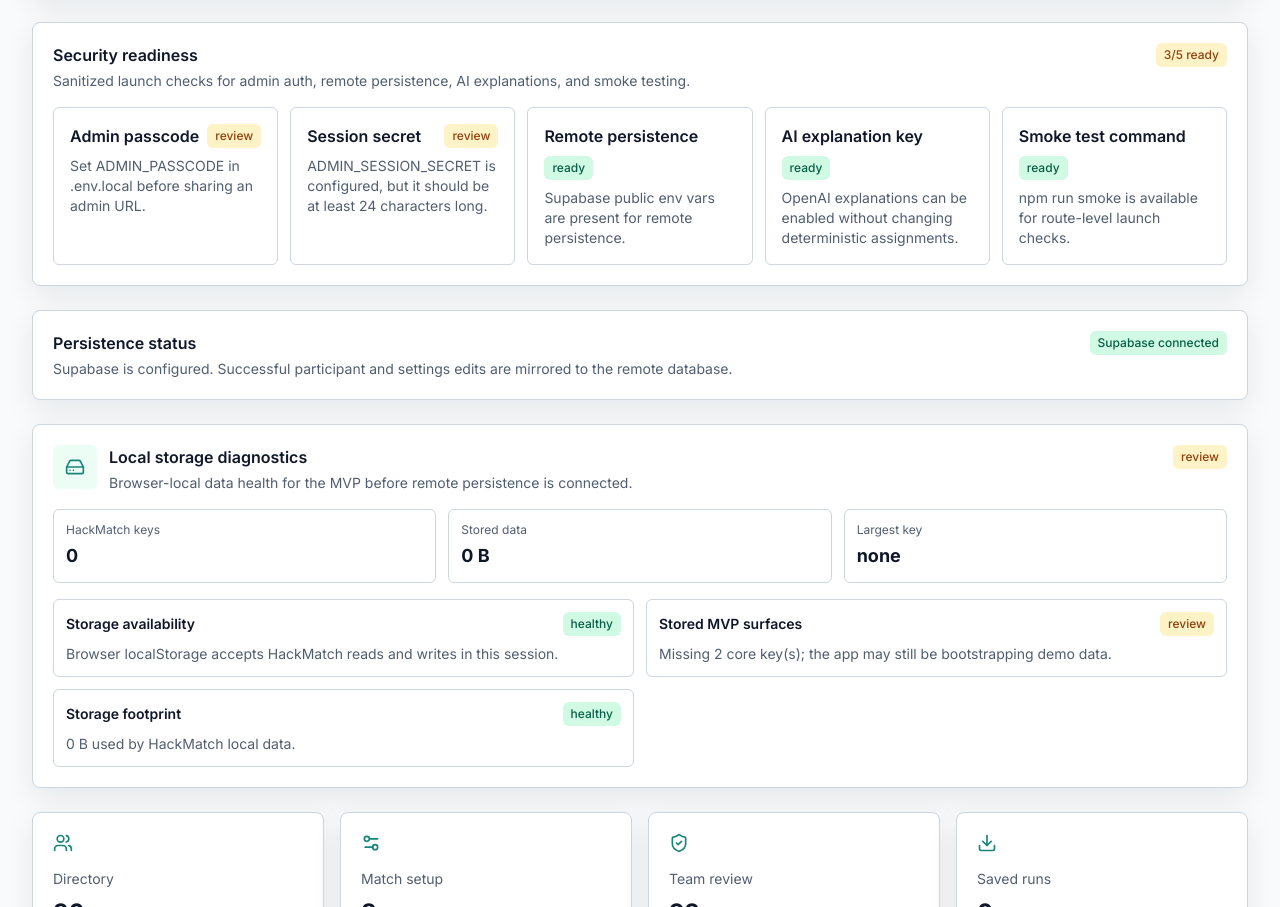
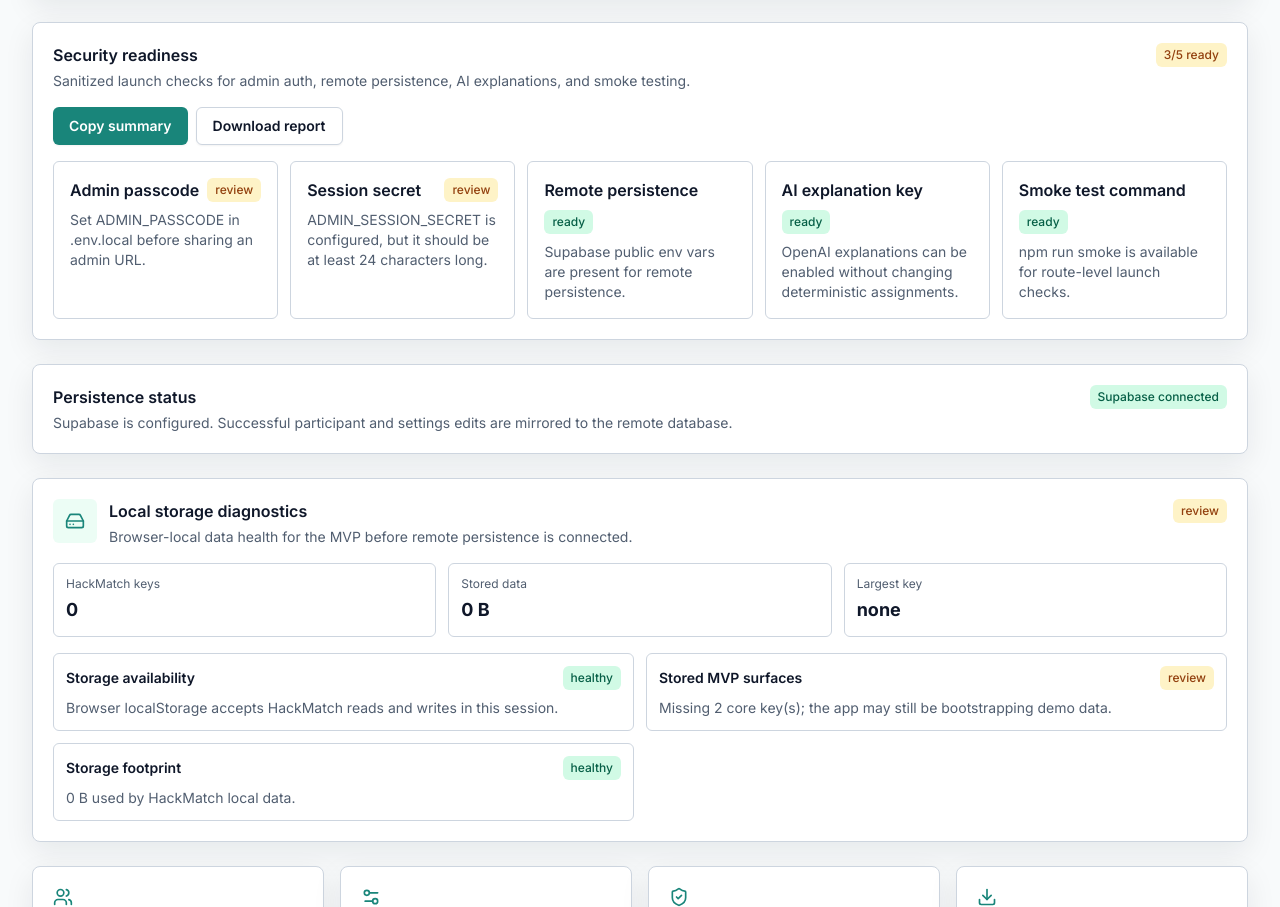
Before and after one commit to best-ed/HackMatch-AI, a Next.js app: page /admin in a window 1280 px wide. Shown: the part 1428-2335 px from the top of the page. Built offline with nearby package versions, Linux system fonts and the light colour scheme; no server answers; the database is empty.

Commit message:
feat: export sanitized security readiness summaries

```diff
--- a/components/admin-security-readiness.tsx
+++ b/components/admin-security-readiness.tsx
@@ -1,11 +1,14 @@
 "use client";
 
 import { useEffect, useState } from "react";
-import { Badge, Card } from "@/components/ui";
+import { Badge, Button, Card } from "@/components/ui";
+import { clipboardStatusMessage, copyTextToClipboard } from "@/lib/clipboard";
 import type { SecurityReadiness } from "@/lib/security-readiness";
+import { buildSecurityReadinessExportArtifact } from "@/lib/security-readiness-export";
 
 export function AdminSecurityReadiness() {
   const [readiness, setReadiness] = useState<SecurityReadiness | undefined>();
+  const [statusMessage, setStatusMessage] = useState("");
 
   useEffect(() => {
     let cancelled = false;
@@ -49,6 +52,24 @@ export function AdminSecurityReadiness() {
           {readiness ? `${readiness.readyCount}/${readiness.totalCount} ready` : "Loading"}
         </Badge>
       </div>
+      <div className="flex flex-wrap gap-2">
+        <Button disabled={!readiness} onClick={() => void copySummary()} type="button">
+          Copy summary
+        </Button>
+        <Button
+          className="border border-border bg-white text-foreground hover:bg-muted"
+          disabled={!readiness}
+          onClick={downloadSummary}
+          type="button"
+        >
+          Download report
+        </Button>
+      </div>
+      {statusMessage ? (
+        <div className="rounded-md border border-border bg-muted/40 px-3 py-2 text-sm text-muted-foreground">
+          {statusMessage}
+        </div>
+      ) : null}
       <div className="grid gap-3 md:grid-cols-2 xl:grid-cols-5">
         {(readiness?.checks ?? skeletonChecks).map((check) => (
           <div className="rounded-md border border-border bg-white p-4" key={check.label}>
@@ -64,6 +85,28 @@ export function AdminSecurityReadiness() {
       </div>
     </Card>
   );
+
+  async function copySummary() {
+    if (!readiness) return;
+
+    const artifact = buildSecurityReadinessExportArtifact({ readiness });
+    const result = await copyTextToClipboard(artifact.text);
+    setStatusMessage(clipboardStatusMessage(result, "Copied the sanitized security readiness summary."));
+  }
+
+  function downloadSummary() {
+    if (!readiness) return;
+
+    const artifact = buildSecurityReadinessExportArtifact({ readiness });
+    const blob = new Blob([artifact.text], { type: "text/plain;charset=utf-8" });
+    const url = window.URL.createObjectURL(blob);
+    const link = document.createElement("a");
+    link.href = url;
+    link.download = artifact.filename;
+    link.click();
+    window.URL.revokeObjectURL(url);
+    setStatusMessage(`Downloaded ${artifact.filename}.`);
+  }
 }
 
 const skeletonChecks: SecurityReadiness["checks"] = [
--- /dev/null
+++ b/lib/security-readiness-export.ts
@@ -0,0 +1,30 @@
+import type { SecurityReadiness } from "@/lib/security-readiness";
+
+export type SecurityReadinessExportArtifact = {
+  filename: string;
+  text: string;
+};
+
+export function buildSecurityReadinessExportArtifact({
+  readiness,
+  generatedAt = new Date().toISOString()
+}: {
+  readiness: SecurityReadiness;
+  generatedAt?: string;
+}): SecurityReadinessExportArtifact {
+  const timestamp = new Date(generatedAt).toISOString();
+  const compactDate = timestamp.replace(/[:.]/g, "-");
+
+  return {
+    filename: `hackmatch-security-readiness-${compactDate}.txt`,
+    text: [
+      "HackMatch AI security readiness summary",
+      `Generated: ${timestamp}`,
+      `Status: ${readiness.status}`,
+      `Ready checks: ${readiness.readyCount}/${readiness.totalCount}`,
+      "",
+      "Checks:",
+      ...readiness.checks.map((check) => `- ${check.label}: ${check.status} - ${check.detail}`)
+    ].join("\n")
+  };
+}
```
Also changed, not shown: 1 other file (tests, documents, lock files or other folders).
